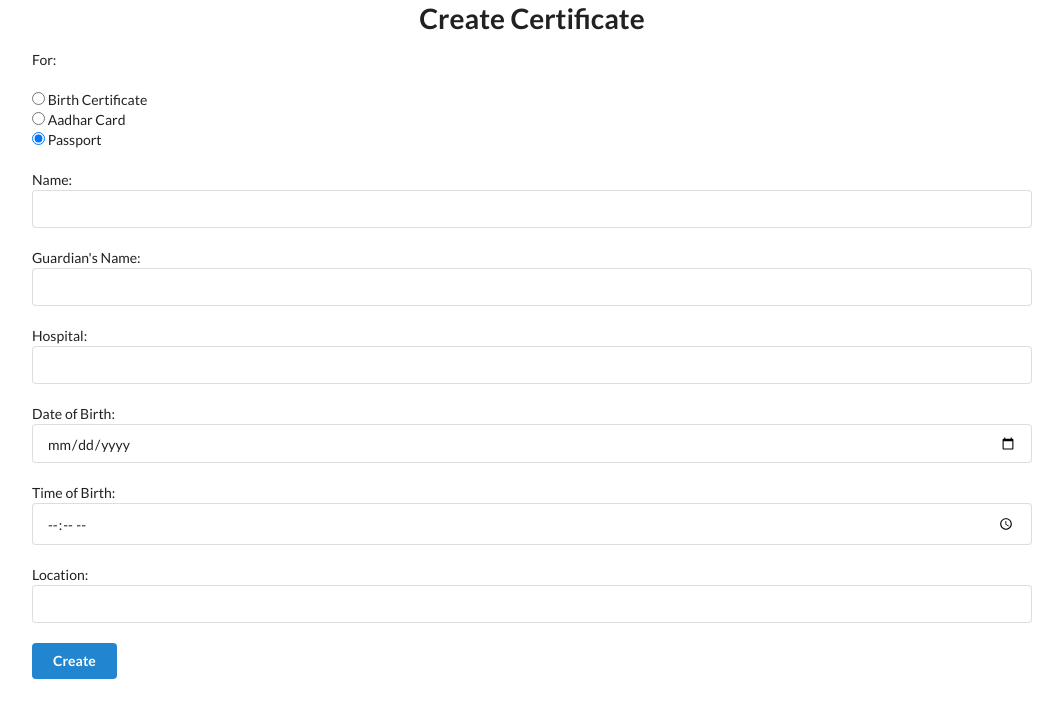
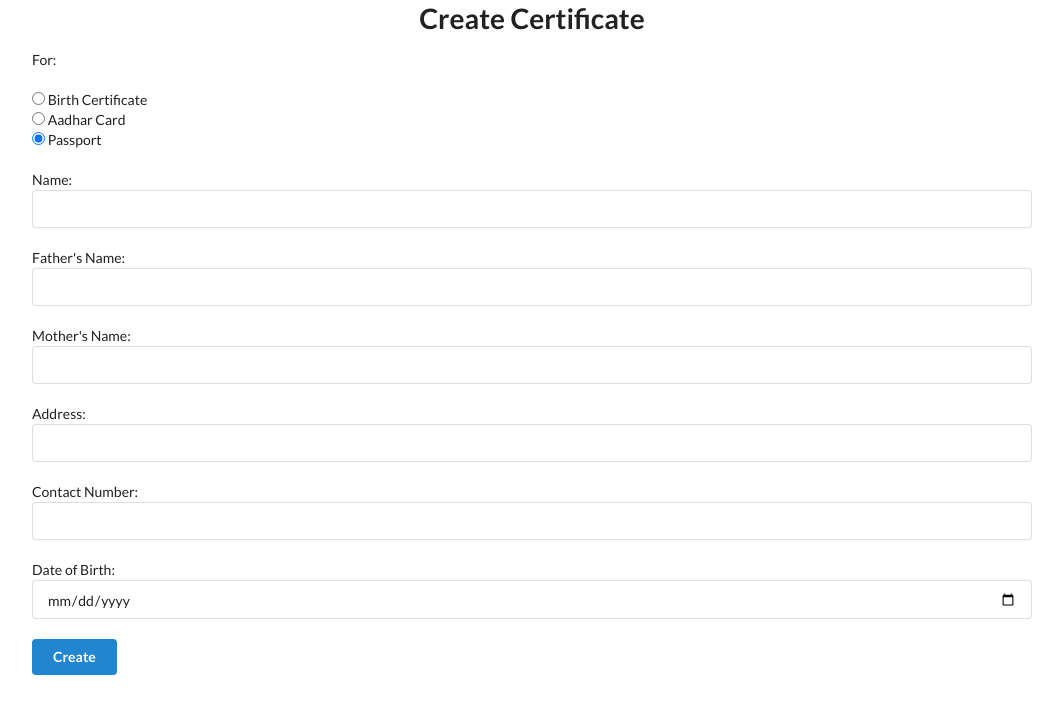
Before and after one commit to C2OO13/Document-Mang.Sys.Blockchain, a React (Create React App) app in the folder client/: page /create_certificate in a window 1280 px wide. Both pictures are taken after a click on the radio button "Passport". Shown: the top 718 px of the page, without its empty margins (108-1171 px from the left). Built offline with nearby package versions, Linux system fonts and the light colour scheme; no server answers.

Commit message:
Connected Endpoints for Create Certificate

```diff
--- a/client/src/components/CreateCertificate.js
+++ b/client/src/components/CreateCertificate.js
@@ -1,7 +1,5 @@
 import React, { useState, useEffect } from 'react'
 import { useHistory } from 'react-router-dom'
-import { PDFDocument, StandardFonts, rgb } from 'pdf-lib'
-import downloadjs from 'downloadjs'
 import axios from '../api'
 import BirthCertificateForm from './forms/BirthCertificateForm'
 import AadharCertificateForm from './forms/AadharCertificateForm'
@@ -26,72 +24,69 @@
 
   const handleSubmit = async (event) => {
     event.preventDefault()
-    alert('Created')
+    console.log(certificate)
 
-    // const pdfDoc = await PDFDocument.create()
-    // const timesRomanFont = await pdfDoc.embedFont(StandardFonts.TimesRoman)
+    let formData = new FormData()
 
-    // const page = pdfDoc.addPage()
-    // // eslint-disable-next-line no-unused-vars
-    // const { width, height } = page.getSize()
-    // const fontSize = 30
-
-    // const formValues = event.target
-    // const userName = formValues[0].value
-    // const guardianName = formValues[1].value
-    // const hospitalName = formValues[2].value
-    // const dateOfBirth = formValues[3].value
-    // const timeOfBirth = formValues[4].value
-    // const location = formValues[5].value
-    // page.drawText(
-    //   `Name: ${userName}\n\nGuardian's Name: ${guardianName}\n\nHospital: ${hospitalName}\n\nDate of Birth: ${dateOfBirth}\n\nTime of Birth: ${timeOfBirth}\n\nLocation: ${location}`,
-    //   {
-    //     x: 50,
-    //     y: height - 4 * fontSize,
-    //     size: fontSize,
-    //     font: timesRomanFont,
-    //     color: rgb(0, 0.53, 0.71),
-    //   }
-    // )
-    // let data = {}
-    // data.name = userName
-    // data.guardian = guardianName
-    // data.hospital = hospitalName
-    // data.location = location
-    // data.tob = new Date(`${dateOfBirth}T${timeOfBirth}`)
-    // data.dob = new Date(dateOfBirth)
-
-    // pdfDoc.setKeywords([
-    //   userName,
-    //   guardianName,
-    //   hospitalName,
-    //   dateOfBirth,
-    //   timeOfBirth,
-    //   location,
-    // ])
-
-    // pdfDoc.setTitle(userName)
-    // pdfDoc.setAuthor(guardianName)
-    // pdfDoc.setSubject(hospitalName)
-    // pdfDoc.setProducer(location)
-    // pdfDoc.setCreationDate(new Date(dateOfBirth))
-    // pdfDoc.setModificationDate(new Date(`${dateOfBirth}T${timeOfBirth}`))
-    // pdfDoc.setKeywords([data])
-    // const pdfBytes = await pdfDoc.save()
-
-    // await axios.post('/api/create_certificate', data)
-
-    // downloadjs(pdfBytes, `${userName}_Certificate`, 'application/pdf')
+    if (certificate === 1) {
+      formData.append('childName', event.target[0].value)
+      formData.append('guardianName', event.target[1].value)
+      formData.append('hospitalName', event.target[2].value)
+      formData.append('dateOfBirth', event.target[3].value)
+      formData.append('timeOfBirth', event.target[4].value)
+      formData.append('location', event.target[5].value)
+      const { data } = await axios.post('/api/new_birth_certi', formData, {
+        headers: {
+          'Content-Type': 'multipart/form-data',
+        },
+      })
+      if (data === 'true') {
+        alert('Birth Certificate Sent for Approval!')
+        history.push('/dashboard')
+      } else {
+        alert('Something went wrong! Please try again!')
+      }
+    } else if (certificate === 2) {
+      formData.append('applicantName', event.target[0].value)
+      formData.append('fatherName', event.target[1].value)
+      formData.append('address', event.target[2].value)
+      formData.append('contactNumber', event.target[3].value)
+      const { data } = await axios.post('/api/new_aadhar_card', formData, {
+        headers: {
+          'Content-Type': 'multipart/form-data',
+        },
+      })
+      if (data === 'true') {
+        alert('AadharCard certificate sent for approval!')
+        history.push('/dashboard')
+      } else {
+        alert('Something went wrong! Please try again!')
+      }
+    } else {
+      formData.append('applicantName', event.target[0].value)
+      formData.append('fatherName', event.target[1].value)
+      formData.append('motherName', event.target[2].value)
+      formData.append('address', event.target[3].value)
+      formData.append('contactNumber', event.target[4].value)
+      formData.append('dateOfBirth', event.target[5].value)
+      const { data } = await axios.post('/api/new_passport_certi', formData, {
+        headers: {
+          'Content-Type': 'multipart/form-data',
+        },
+      })
+      if (data === 'true') {
+        alert('Passport certificate sent for approval!')
+        history.push('/dashboard')
+      } else {
+        alert('Something went wrong! Please try again!')
+      }
+    }
   }
 
   return (
     <div>
       <h1 style={{ textAlign: 'center' }}>Create Certificate</h1>
-      <form
-        className="ui form"
-        style={{ width: '1000px', margin: '0 auto' }}
-        onSubmit={handleSubmit}
-      >
+      <form className="ui form" style={{ width: '1000px', margin: '0 auto' }}>
         <label>For:</label>
         <br />
         <br />
@@ -124,6 +119,12 @@
         <label htmlFor="Passport"> Passport</label>
         <br />
         <br />
+      </form>
+      <form
+        className="ui form"
+        style={{ width: '1000px', margin: '0 auto' }}
+        onSubmit={handleSubmit}
+      >
         {!certificate ? null : certificate === 1 ? (
           <BirthCertificateForm />
         ) : certificate === 2 ? (
@@ -131,6 +132,7 @@
         ) : (
           <PassportCertificateForm />
         )}
+        <input type="submit" className="ui button primary" value="Create" />
       </form>
     </div>
   )
--- a/client/src/components/Header.js
+++ b/client/src/components/Header.js
@@ -33,7 +33,7 @@
         <Link to="/verify_certificate" className="item">
           Verify Certificate
         </Link>
-        <Link to="/" className="item">
+        <Link to="/" className="item" onClick={() => {}}>
           Sign Out
         </Link>
       </div>
--- a/client/src/components/VerifyCertificate.js
+++ b/client/src/components/VerifyCertificate.js
@@ -4,15 +4,6 @@
 import axios from '../api'
 
 const VerifyCertificate = () => {
-  // const getBase64 = (file) => {
-  //   return new Promise((resolve, reject) => {
-  //     const reader = new FileReader()
-  //     reader.readAsDataURL(file)
-  //     reader.onload = () => resolve(reader.result)
-  //     reader.onerror = (error) => reject(error)
-  //   })
-  // }
-
   const history = useHistory()
 
   useEffect(() => {
@@ -27,20 +18,16 @@
     // eslint-disable-next-line react-hooks/exhaustive-deps
   }, [])
 
-  const handleSubmit = async (event) => {
-    event.preventDefault()
-    const file = event.target[0].files[0]
-    console.log(file)
-    console.log(event.target[1].value)
+  const handleSubmit = async (e) => {
+    e.preventDefault()
+    const file = e.target[0].files[0]
     if (file.type !== 'application/pdf') {
       alert('Please upload file in pdf format only!')
       return
     }
 
     let formData = new FormData()
-
-    // console.log(event)
-    formData.append('type', event.target[1].value)
+    formData.append('type', e.target[1].value)
     formData.append('certificate', file)
 
     await axios.post('/verify', formData, {
@@ -48,41 +35,6 @@
         'Content-Type': 'multipart/form-data',
       },
     })
-
-    // const d = await getBase64(file)
-    // // console.log('Data', d)
-    // console.log({ name: file.name, data: JSON.stringify(d) })
-    // const { data } = await axios.post('/api/verify_pdf', {
-    //   name: file.name,
-    //   data: JSON.stringify(d),
-    // })
-    // console.log(data)
-
-    // if (data.verification) {
-    //   alert('Verified!')
-    // } else {
-    //   alert('Not Verified!')
-    // }
-
-    // await axios.post("/api/get_certificate", keywords[0]);
-
-    // const pdfBytes = fs.readFile('./abc.pdf').then((res) => res.arrayBuffer())
-    // console.log(pdfBytes)
-    // // Load the PDF document without updating its existing metadata
-    // const pdfDoc = await PDFDocument.load(pdfBytes, {
-    //   updateMetadata: false,
-    // })
-
-    // // Read all available metadata fields
-    // const title = pdfDoc.getTitle()
-    // const author = pdfDoc.getAuthor()
-    // const subject = pdfDoc.getSubject()
-    // const producer = pdfDoc.getProducer()
-    // const creationDate = pdfDoc.getCreationDate()
-    // const modificationDate = pdfDoc.getModificationDate()
-    // const keywords = pdfDoc.getKeywords();
-    // console.log(keywords);
-    // console.log(title);
   }
 
   return (
--- a/client/src/components/forms/AadharCertificateForm.js
+++ b/client/src/components/forms/AadharCertificateForm.js
@@ -7,27 +7,18 @@
       <input type="text" required />
       <br />
       <br />
-      <label>Guardian's Name:</label>
+      <label>Father's Name:</label>
       <input type="text" required />
       <br />
       <br />
-      <label>Hospital:</label>
+      <label>Address:</label>
       <input type="text" required />
       <br />
       <br />
-      <label>Date of Birth:</label>
-      <input type="date" required />
+      <label for="phone">Contact Number:</label>
+      <input type="tel" pattern="[0-9]{10}" required />
       <br />
       <br />
-      <label>Time of Birth:</label>
-      <input type="time" required />
-      <br />
-      <br />
-      <label>Location:</label>
-      <input type="text" required />
-      <br />
-      <br />
-      <input type="submit" className="ui button primary" value="Create" />
     </>
   )
 }
--- a/client/src/components/forms/BirthCertificateForm.js
+++ b/client/src/components/forms/BirthCertificateForm.js
@@ -27,7 +27,6 @@
       <input type="text" required />
       <br />
       <br />
-      <input type="submit" className="ui button primary" value="Create" />
     </>
   )
 }
--- a/client/src/components/forms/PassportCertificateForm.js
+++ b/client/src/components/forms/PassportCertificateForm.js
@@ -7,27 +7,26 @@
       <input type="text" required />
       <br />
       <br />
-      <label>Guardian's Name:</label>
+      <label>Father's Name:</label>
       <input type="text" required />
       <br />
       <br />
-      <label>Hospital:</label>
+      <label>Mother's Name:</label>
       <input type="text" required />
+      <br />
+      <br />
+      <label>Address:</label>
+      <input type="text" required />
+      <br />
+      <br />
+      <label for="phone">Contact Number:</label>
+      <input type="tel" pattern="[0-9]{10}" required />
       <br />
       <br />
       <label>Date of Birth:</label>
       <input type="date" required />
       <br />
       <br />
-      <label>Time of Birth:</label>
-      <input type="time" required />
-      <br />
-      <br />
-      <label>Location:</label>
-      <input type="text" required />
-      <br />
-      <br />
-      <input type="submit" className="ui button primary" value="Create" />
     </>
   )
 }
```
